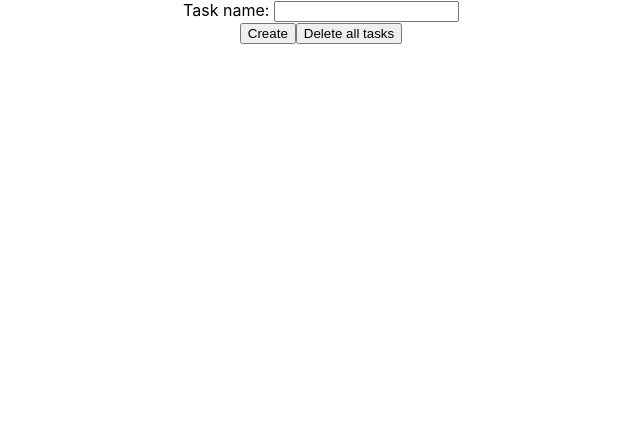
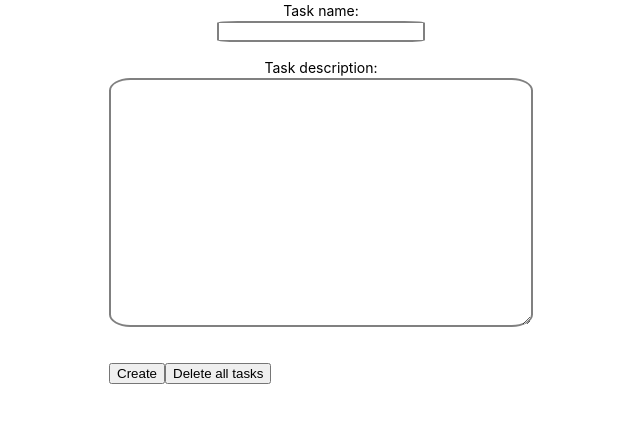
Before and after one commit to IgorUU/task_manager, a React (Create React App) app in the folder frontend/: page / in a window 1280 px wide. Shown: the top 422 px of the page, without its empty margins (319-959 px from the left). Built offline with nearby package versions, Linux system fonts and the light colour scheme.

Commit message:
Update CSS and Handle task and task description changes separately

```diff
--- a/frontend/src/App.css
+++ b/frontend/src/App.css
@@ -1,5 +1,8 @@
-.App {
-  text-align: center;
+.container {
+  display: flex;
+  flex-direction: column;
+  justify-content: center;
+  align-items: center;
 }
 
 .App-logo {
@@ -36,3 +39,30 @@
     transform: rotate(360deg);
   }
 }
+
+label {
+  text-align: center;
+  font-size: 14px;
+  /* font-family:  */
+  padding: 2px;
+}
+
+.input-group {
+  display: flex;
+  flex-direction: column;
+  margin-bottom: 15px;
+}
+
+.input-group input {
+  width: 200px;
+  align-self: center;
+  border: 2px solid gray;
+  border-radius: 10%;
+}
+
+.input-group textarea {
+  width: 400px;
+  border: 2px solid gray;
+  border-radius: 5%;
+  padding: 10px;
+}
--- a/frontend/src/App.js
+++ b/frontend/src/App.js
@@ -2,8 +2,10 @@ import { useState } from "react";
 import './App.css';
 
 function App() {
-  const [name, setName] = useState("");
+  const [task, setTask] = useState("");
   const [result, setResult] = useState("");
+  const [taskDescription, setTaskDescription] = useState("");
+
 
   const deleteAllTasks = async () => {
     try {
@@ -40,7 +42,13 @@ function App() {
   };
 
   const handleChange = (e) => {
-    setName(e.target.value);
+    const {name, value} = e.target;
+    if (name === 'task') {
+      setTask(value);
+    }
+    if (name === 'taskDescription') {
+      setTaskDescription(value);
+    }
   };
 
   const handleSubmit = async (e) => {
@@ -59,18 +67,28 @@ function App() {
   };
 
   return (
-    <div className="App">
-      <form
-        onSubmit={(event) => handleSubmit(event)}
-      >
+    <div className="container">
+      <form onSubmit={(event) => handleSubmit(event)}>
+        <div className="input-group">
           <label htmlFor="task">Task name: </label>
           <input
             type="text"
             id="task"
             name="task"
-          value={name}
+            value={task}
             onChange={(event) => handleChange(event)}
           />
+        </div>
+        <div className="input-group">
+          <label htmlFor="taskDescription">Task description: </label>
+          <textarea
+            name="taskDescription"
+            rows={15}
+            minLength={50}
+            value={taskDescription}
+            onChange={(event) => handleChange(event)}
+          />
+        </div>
         <br />
         <button type="submit" name="create">
           Create
@@ -81,7 +99,6 @@ function App() {
       </form>
 
       <h1>{result}</h1>
-
     </div>
   );
 }
```
Lines whose indentation alone changed are shown as unchanged.
